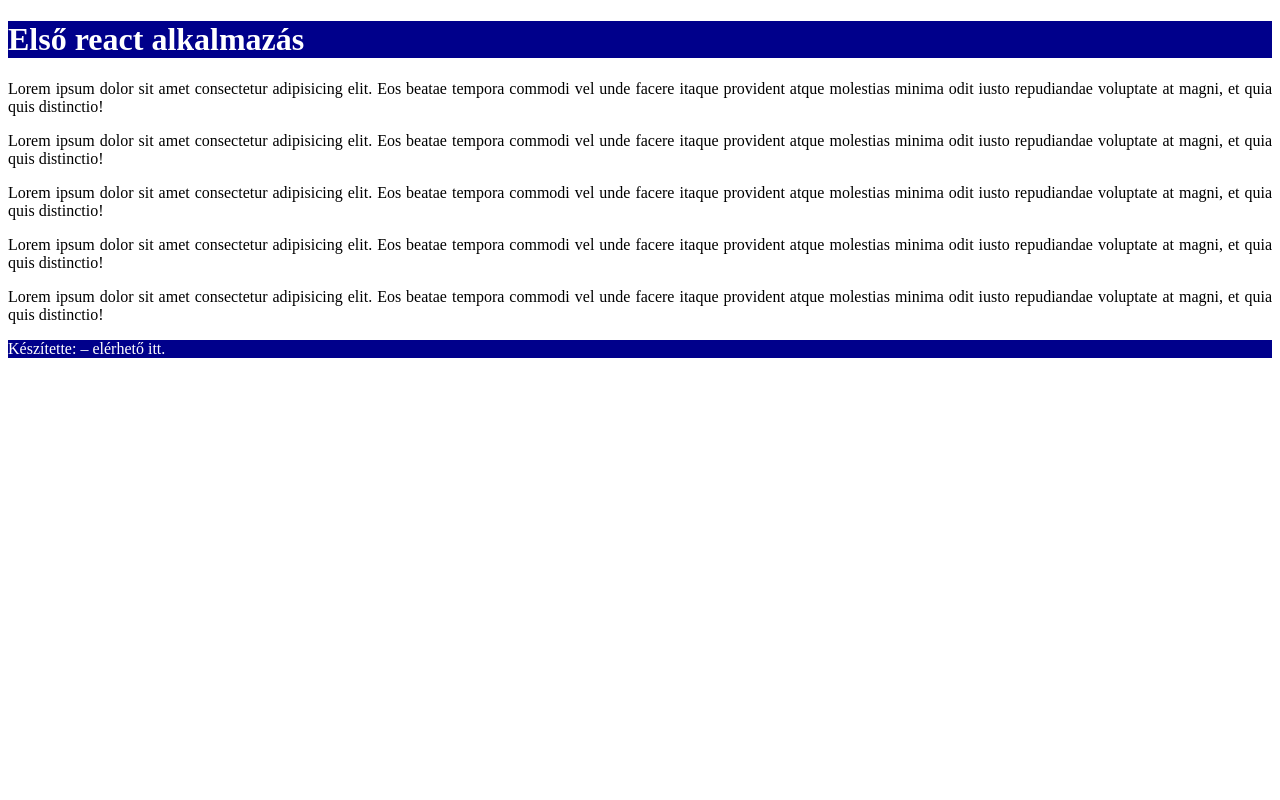
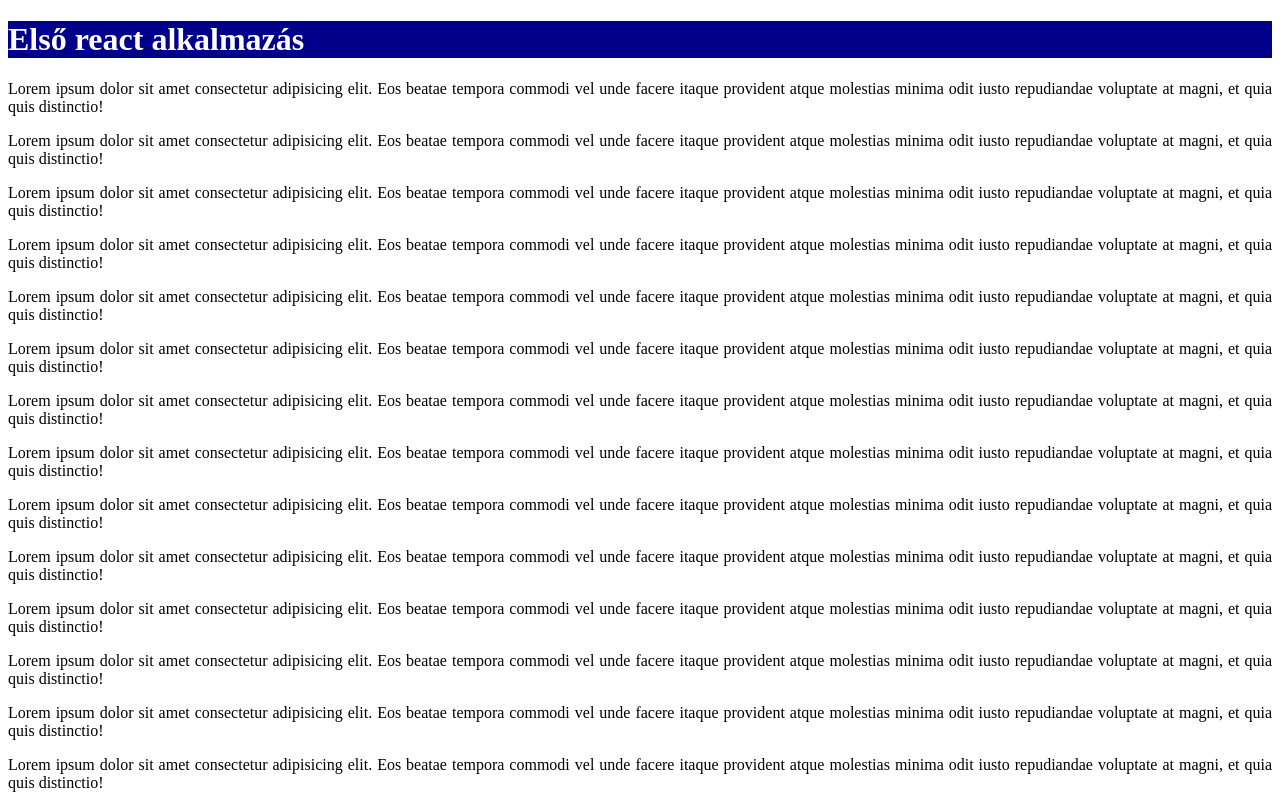
Before and after one commit to darkbeast0106/budahazibence_14sl-2023-24-react-elso, a React (Vite) app: page / in a window 1280 px wide. Shown: the top 800 px of the page. Built offline with nearby package versions, Linux system fonts and the light colour scheme.

Commit message:
Koponensek tulajdonságai

```diff
--- a/src/App.jsx
+++ b/src/App.jsx
@@ -8,8 +8,8 @@ function App() {
   return (
     <>
       <Header />
-      <Content />
-      <Footer />
+      <Content count={20}/>
+      <Footer name='Budaházi Bence' link='https://github.com/darkbeast0106/budahazibence_14sl-2023-24-react-elso'/>
     </>
   )
 }
```
